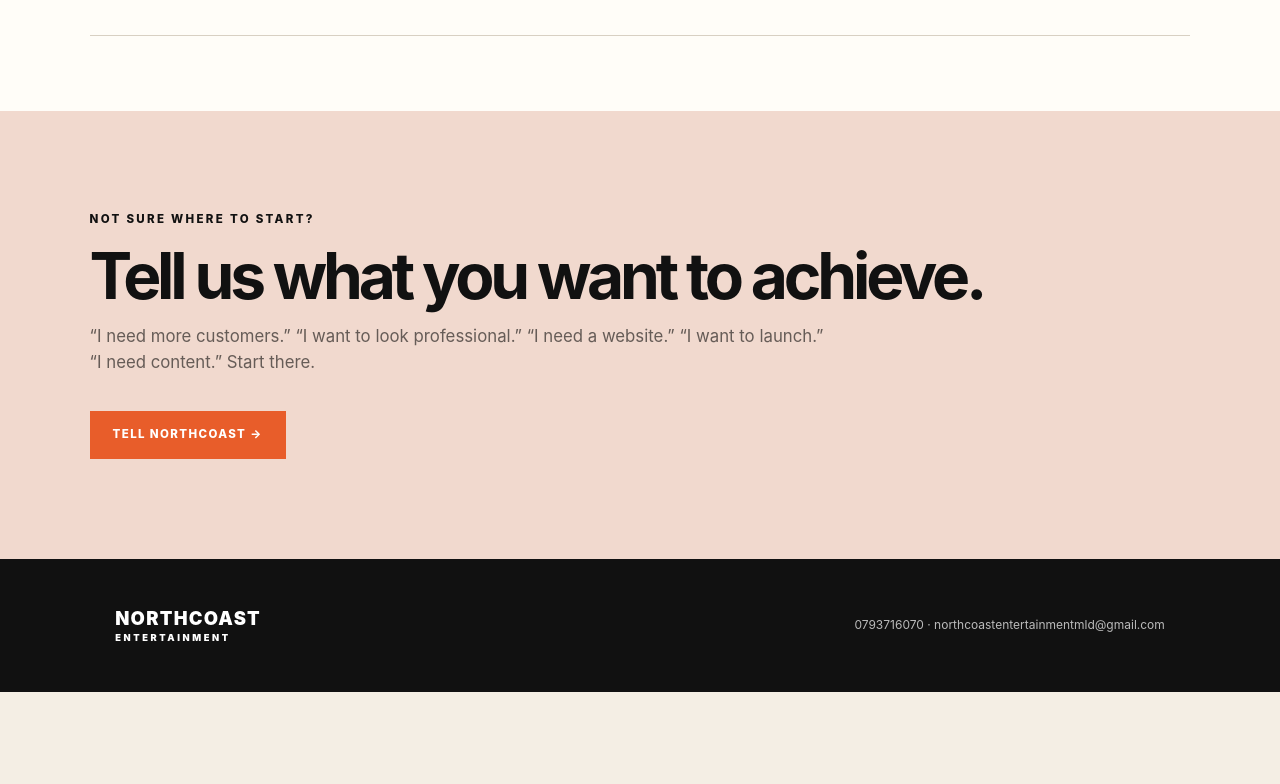
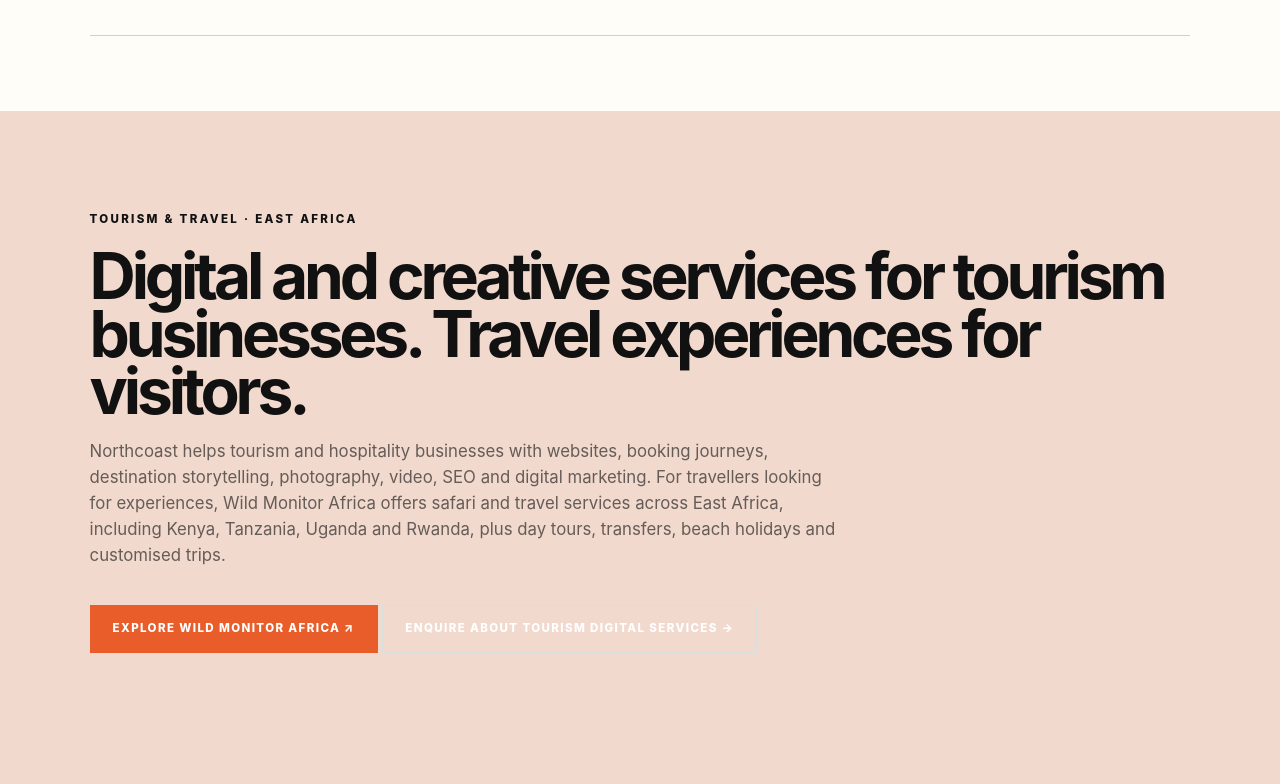
Before and after one commit to Northcoastmld/northcoastentertainment, a website: page ecosystem.html in a window 1280 px wide. Shown: the part 1816-2600 px from the top of the page. Before the commit the page ends 2508 px from the top, so only its background shows below. Drawn offline with Linux system fonts and the light colour scheme.

Commit message:
Add working tourism anchor and East Africa service content

```diff
--- a/ecosystem.html
+++ b/ecosystem.html
@@ -9,5 +9,6 @@
 <a href="media.html" class="directory-card"><span>05</span><div><small>MEDIA</small><h2>Northcoast Media</h2><p>YouTube · Artists · Tourism · Interviews · Documentaries · Storytelling</p></div><b>Explore →</b></a>
 <a href="ecosystem.html#tourism" class="directory-card"><span>06</span><div><small>EXPERIENCES</small><h2>Tourism & Travel</h2><p>Destination content · Travel technology · Digital customer journeys</p></div><b>Explore →</b></a>
 </section>
+<section id="tourism" class="goal-strip"><p class="eyebrow">TOURISM & TRAVEL · EAST AFRICA</p><h2>Digital and creative services for tourism businesses. Travel experiences for visitors.</h2><p>Northcoast helps tourism and hospitality businesses with websites, booking journeys, destination storytelling, photography, video, SEO and digital marketing. For travellers looking for experiences, Wild Monitor Africa offers safari and travel services across East Africa, including Kenya, Tanzania, Uganda and Rwanda, plus day tours, transfers, beach holidays and customised trips.</p><p><a class="btn primary" href="https://wildmonitorafrica.com" target="_blank" rel="noopener">Explore Wild Monitor Africa ↗</a> <a class="btn light" href="contact.html?service=Tourism">Enquire about tourism digital services →</a></p></section>
 <section class="goal-strip"><p class="eyebrow">NOT SURE WHERE TO START?</p><h2>Tell us what you want to achieve.</h2><p>“I need more customers.” “I want to look professional.” “I need a website.” “I want to launch.” “I need content.” Start there.</p><a class="btn primary" href="contact.html">Tell Northcoast →</a></section></main>
 <footer><div class="brand"><span>NORTHCOAST</span><small>ENTERTAINMENT</small></div><p>0793716070 · northcoastentertainmentmld@gmail.com</p></footer><script src="script.js"></script></body></html>
```
